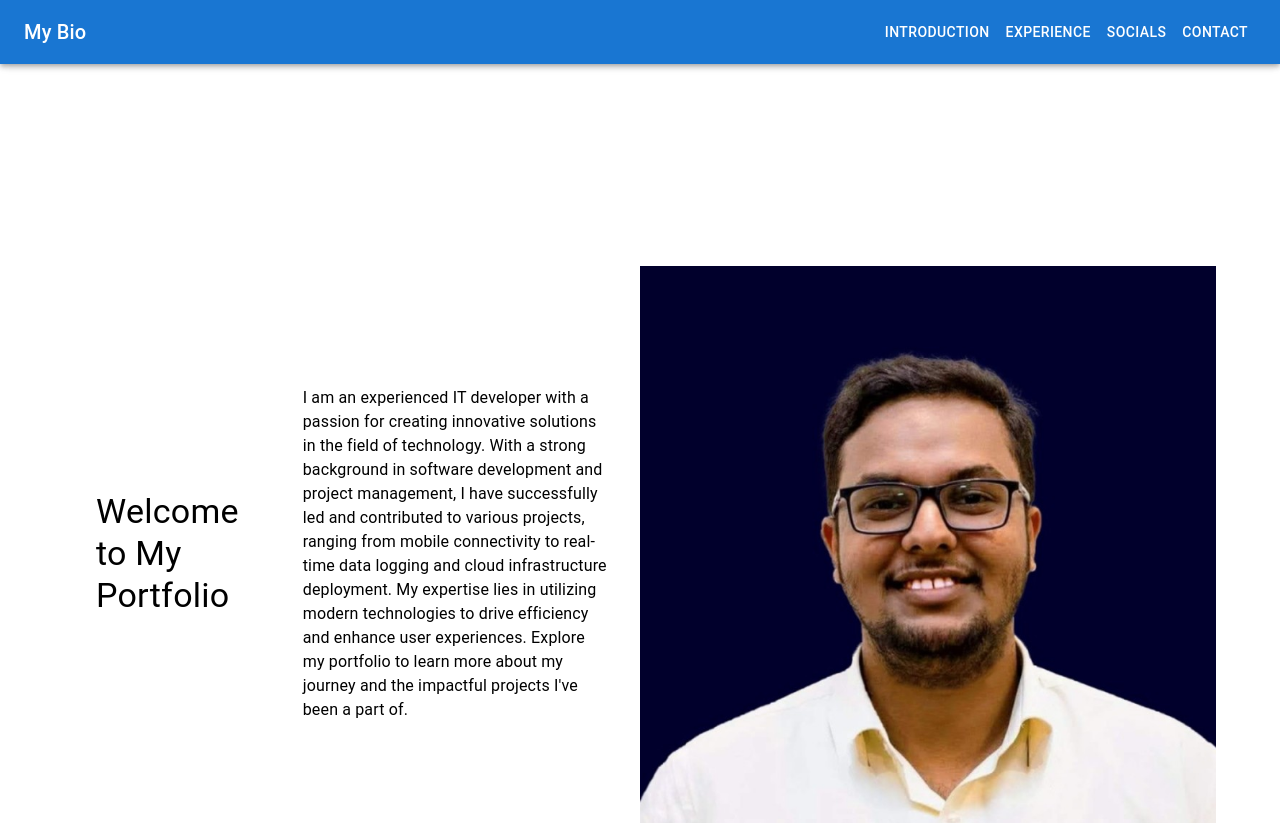
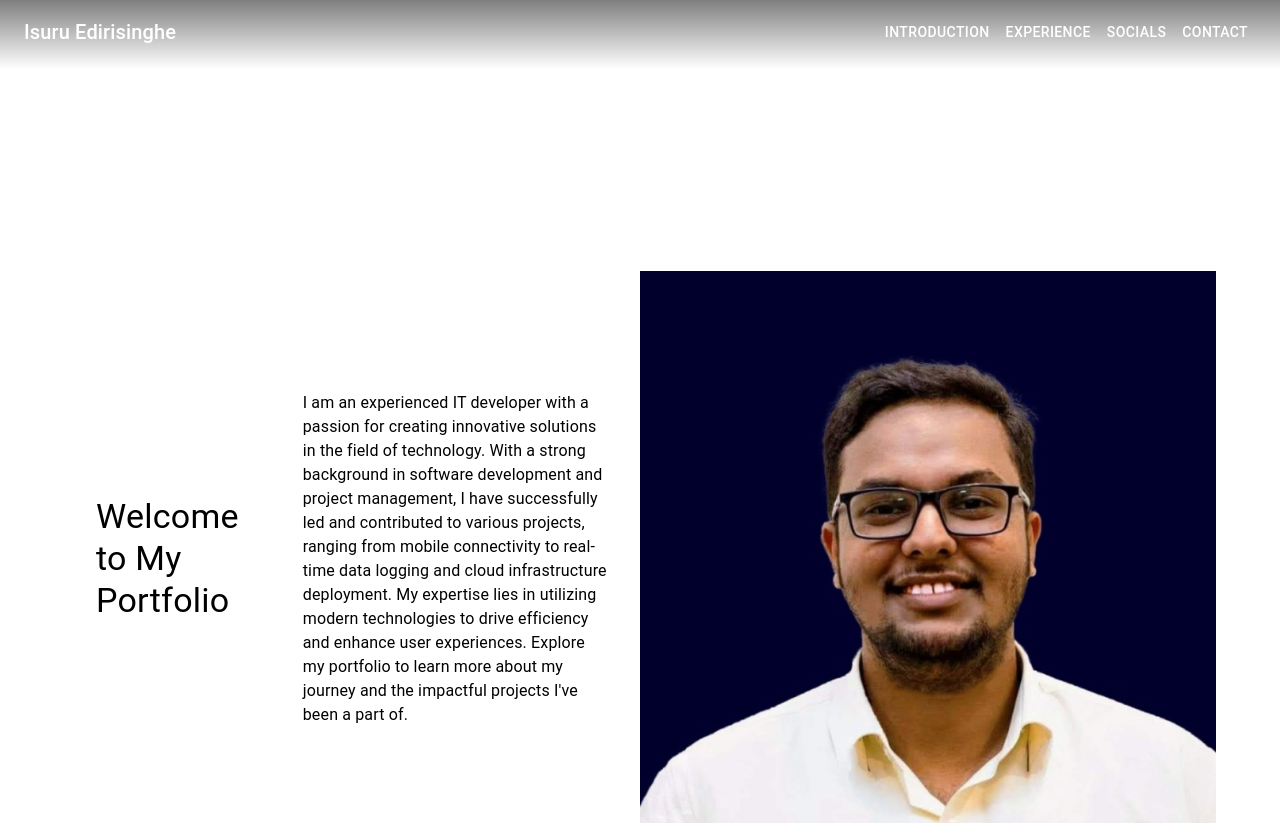
Before and after one commit to isuru117/portfolio, a React (Create React App) app: page / in a window 1280 px wide. Shown: the top 823 px of the page. Built offline with nearby package versions, Linux system fonts and the light colour scheme.

Commit message:
uupdate scroll transitions

```diff
--- a/src/App.css
+++ b/src/App.css
@@ -27,6 +27,7 @@
 .app-container {
   margin-top: 80px;
   padding: 20px;
+  height: 100vh;
 }
 
 .route-container {
@@ -65,8 +66,18 @@ body {
 }
 
 .section {
-  height: 100vh;
+  min-height: 100vh;
   scroll-snap-align: start;
-  overflow-y: scroll;
   scroll-behavior: smooth;
 }
+
+.app-section {
+  opacity: 0;
+  transform: translateY(20px);
+  transition: opacity 1s ease-out, transform 1s ease-out;
+}
+
+.app-section.fade-in {
+  opacity: 1;
+  transform: translateY(0);
+}
--- a/src/App.tsx
+++ b/src/App.tsx
@@ -1,6 +1,6 @@
-import React, { useState, useEffect } from 'react';
+import React, { useEffect } from 'react';
 import { BrowserRouter as Router } from 'react-router-dom';
-import { CSSTransition } from 'react-transition-group';
+import { useInView } from 'react-intersection-observer';
 import NavBar from './components/NavBar/NavBar';
 import Introduction from './components/Introduction/Introduction';
 import Experience from './components/Experience/Experience';
@@ -9,30 +9,40 @@ import Contact from './components/Contact/Contact';
 import './App.css';
 
 const App: React.FC = () => {
-  const [inProp, setInProp] = useState(false);
 
   useEffect(() => {
-    setInProp(true);
+    window.scrollTo(0, 0);
   }, []);
 
+  const Section: React.FC<any> = ({ id, children }) => {
+    const { ref, inView } = useInView({
+      triggerOnce: false,
+      threshold: 0.1,
+    });
+
     return (
-    <CSSTransition in={inProp} classNames="fade" timeout={600}>
+      <div id={id} ref={ref} className={`app-section main-content section ${inView ? 'fade-in' : ''}`}>
+        {children}
+      </div>
+    );
+  };
+
+  return (
     <Router>
       <NavBar />
-        <div id="introduction" className="main-content">
+      <Section id="introduction">
         <Introduction />
-        </div>
-        <div id="experience" className="main-content">
+      </Section>
+      <Section id="experience">
         <Experience />
-        </div>
-        <div id="socials" className="main-content">
+      </Section>
+      <Section id="socials">
         <Socials />
-        </div>
-        <div id="contact" className="main-content">
+      </Section>
+      <Section id="contact">
         <Contact />
-        </div>
+      </Section>
     </Router>
-    </CSSTransition>
   );
 };
 
--- a/src/components/NavBar/NavBar.css
+++ b/src/components/NavBar/NavBar.css
@@ -1,19 +1,14 @@
 .navbar {
     top: 0;
     z-index: 1000;
-    /* Ensure it's above other content */
 }
 
 .drawer {
     z-index: 999;
-    /* Ensure drawer is below navbar */
 }
 
 .desktop-menu .MuiButtonBase-root {
     padding: 8px 16px;
-    /* Adjust padding as needed */
     font-size: 14px;
-    /* Adjust font size as needed */
     color: inherit;
-    /* Inherit color from parent */
 }
--- a/src/components/NavBar/NavBar.tsx
+++ b/src/components/NavBar/NavBar.tsx
@@ -1,6 +1,6 @@
 import React, { useState } from 'react';
 import { AppBar, Toolbar, Typography, IconButton, Drawer, List, ListItemText, Divider, Hidden, Button, ListItemButton } from '@mui/material';
-import { Link as ScrollLink } from 'react-scroll';
+import { Link as ScrollLink, scroller } from 'react-scroll';
 import MenuIcon from '@mui/icons-material/Menu';
 import './NavBar.css';
 
@@ -21,11 +21,26 @@ const NavBar: React.FC = () => {
         return <ScrollLink {...props} />;
     };
 
+    const scrollToSection = (sectionId: string) => {
+        scroller.scrollTo(sectionId, {
+            duration: 800,
+            delay: 0,
+            smooth: 'easeInOutQuart',
+            offset: -50
+        });
+    };
+
     return (
-        <AppBar position="sticky" className="navbar">
+        <AppBar position="sticky" className="navbar"
+            sx={{
+                boxShadow: 'none',
+                background: 'linear-gradient(rgba(0, 0, 0, 0.5), rgba(0, 0, 0, 0))',
+                transition: 'background-color 0.3s ease',
+                paddingBottom: '5px',
+            }}>
             <Toolbar>
                 <Typography variant="h6" sx={{ flexGrow: 1 }}>
-                    My Bio
+                    Isuru Edirisinghe
                 </Typography>
                 {/* Hamburger Menu Icon for Mobile */}
                 <Hidden mdUp>
@@ -40,16 +55,16 @@ const NavBar: React.FC = () => {
                 </Hidden>
                 {/* Regular Navigation Links for Desktop */}
                 <Hidden smDown>
-                    <Button color="inherit" component={ScrollLinkWrapper} to="introduction" smooth duration={500}>
+                    <Button color="inherit" component={ScrollLinkWrapper} onClick={() => scrollToSection('introduction')} to="introduction" >
                         Introduction
                     </Button>
-                    <Button color="inherit" component={ScrollLinkWrapper} to="experience" smooth duration={500}>
+                    <Button color="inherit" component={ScrollLinkWrapper} onClick={() => scrollToSection('experience')} to="experience">
                         Experience
                     </Button>
-                    <Button color="inherit" component={ScrollLinkWrapper} to="socials" smooth duration={500}>
+                    <Button color="inherit" component={ScrollLinkWrapper} onClick={() => scrollToSection('socials')} to="socials">
                         Socials
                     </Button>
-                    <Button color="inherit" component={ScrollLinkWrapper} to="contact" smooth duration={500}>
+                    <Button color="inherit" component={ScrollLinkWrapper} onClick={() => scrollToSection('contact')} to="contact">
                         Contact
                     </Button>
                 </Hidden>
@@ -80,7 +95,7 @@ const NavBar: React.FC = () => {
                     <Divider />
                 </div>
             </Drawer>
-        </AppBar>
+        </AppBar >
     );
 };
 
```
Lines whose indentation alone changed are shown as unchanged.
